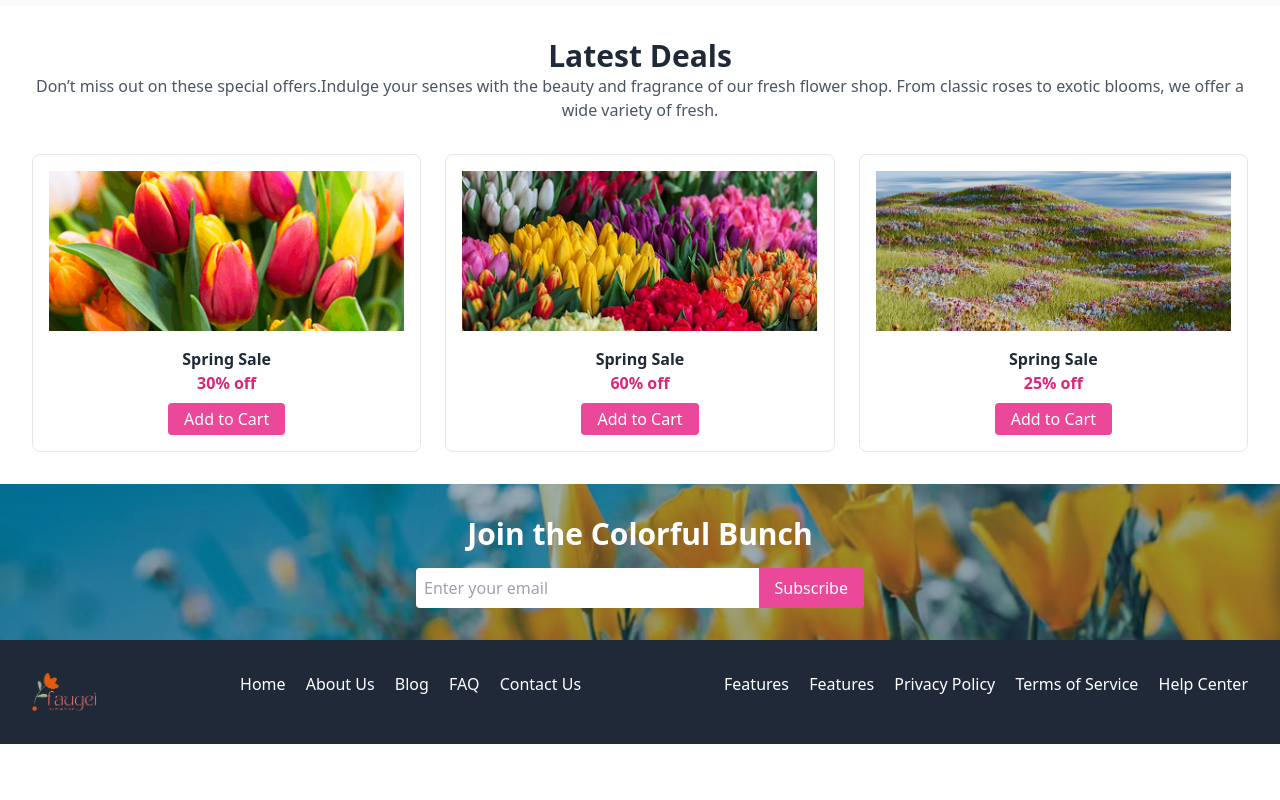
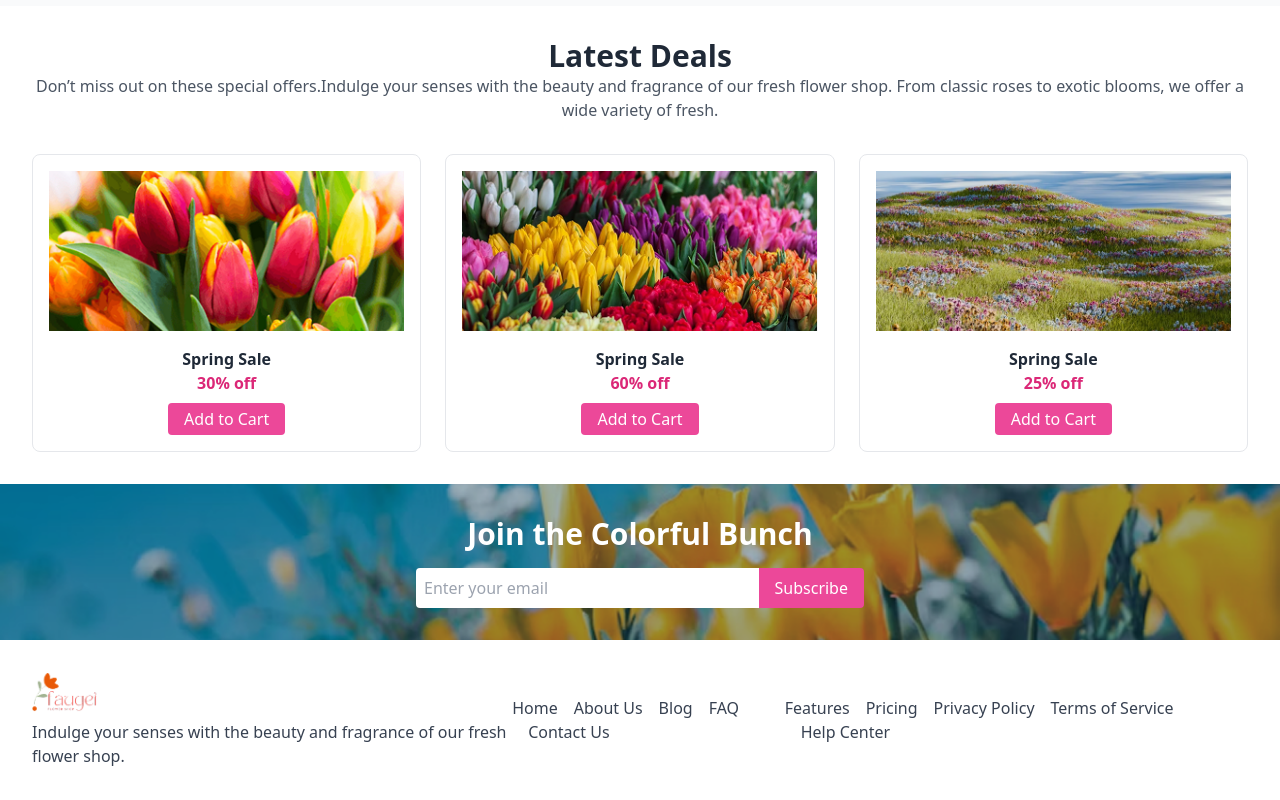
Before and after one commit to kamankayes/practice-12, a plain HTML site: page index.html in a window 1280 px wide. Shown: the part 2021-2821 px from the top of the page. Before the commit the page ends 2765 px from the top, so only its background shows below. Drawn offline with nearby package versions, Linux system fonts and the light colour scheme.

Commit message:
added footer

```diff
--- a/index.html
+++ b/index.html
@@ -157,26 +157,47 @@
   </section>
 
   <!-- Footer -->
-  <footer class="p-8 bg-gray-800 text-white flex flex-col md:flex-row justify-between">
-    <div class="flex items-center space-x-2 mb-4 md:mb-0">
-      <img src="./assets/logo.png" alt="Logo" class="h-10">
+<footer class="p-8 bg-white text-gray-700 flex flex-col md:flex-row justify-between items-center">
+  <div class="flex flex-col items-center md:items-start mb-4 md:mb-0">
+    <img src="./assets/logo.png" alt="Logo" class="h-10">
+    <p class="text-center md:text-left mt-2">Indulge your senses with the beauty and fragrance of our fresh flower shop.</p>
+  </div>
 
-    </div>
-    <div class="space-x-4">
-      <a href="#" class="hover:text-pink-400">Home</a>
-      <a href="#" class="hover:text-pink-400">About Us</a>
-      <a href="#" class="hover:text-pink-400">Blog</a>
-      <a href="#" class="hover:text-pink-400">FAQ</a>
-      <a href="#" class="hover:text-pink-400">Contact Us</a>
-    </div>
-    <div class="space-x-4">
-      <a href="#" class="hover:text-pink-400">Features</a>
-      <a href="#" class="hover:text-pink-400">Features</a>
-      <a href="#" class="hover:text-pink-400">Privacy Policy</a>
-      <a href="#" class="hover:text-pink-400">Terms of Service</a>
-      <a href="#" class="hover:text-pink-400">Help Center</a>
-    </div>
-  </footer>
+  <!-- Links Section -->
+  <div class="flex flex-wrap justify-center md:justify-start space-x-4 mb-4 md:mb-0">
+    <a href="#" class="hover:text-pink-500">Home</a>
+    <a href="#" class="hover:text-pink-500">About Us</a>
+    <a href="#" class="hover:text-pink-500">Blog</a>
+    <a href="#" class="hover:text-pink-500">FAQ</a>
+    <a href="#" class="hover:text-pink-500">Contact Us</a>
+  </div>
+
+  <!-- Additional Links Section -->
+  <div class="flex flex-wrap justify-center md:justify-start space-x-4">
+    <a href="#" class="hover:text-pink-500">Features</a>
+    <a href="#" class="hover:text-pink-500">Pricing</a>
+    <a href="#" class="hover:text-pink-500">Privacy Policy</a>
+    <a href="#" class="hover:text-pink-500">Terms of Service</a>
+    <a href="#" class="hover:text-pink-500">Help Center</a>
+  </div>
+
+  <!-- Social Icons -->
+  <div class="flex space-x-4 mt-4">
+    <a href="#" class="text-blue-600 hover:text-blue-700">
+      <i class="fab fa-linkedin"></i>
+    </a>
+    <a href="#" class="text-blue-500 hover:text-blue-600">
+      <i class="fab fa-x-twitter"></i>
+    </a>
+    <a href="#" class="text-blue-600 hover:text-blue-700">
+      <i class="fab fa-facebook"></i>
+    </a>
+    <a href="#" class="text-red-600 hover:text-red-700">
+      <i class="fab fa-youtube"></i>
+    </a>
+  </div>
+</footer>
+
 
   <script>
     function addToCart() {
```
